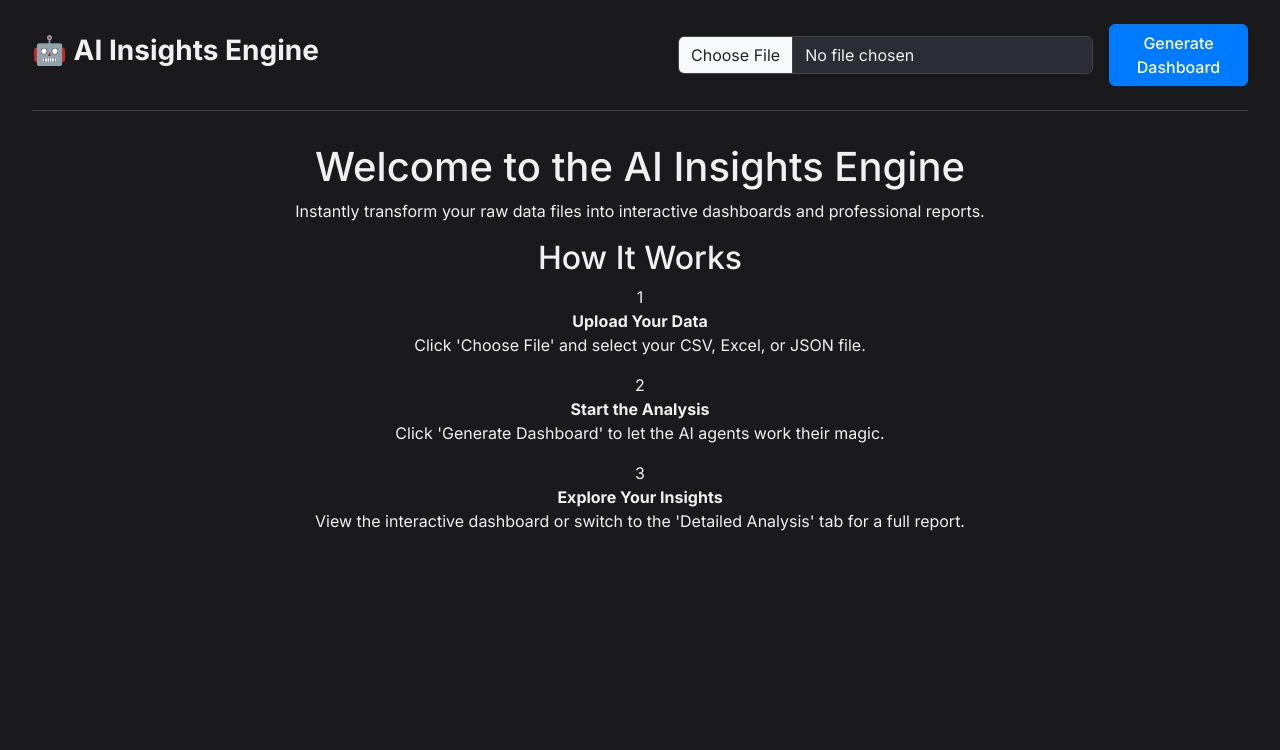
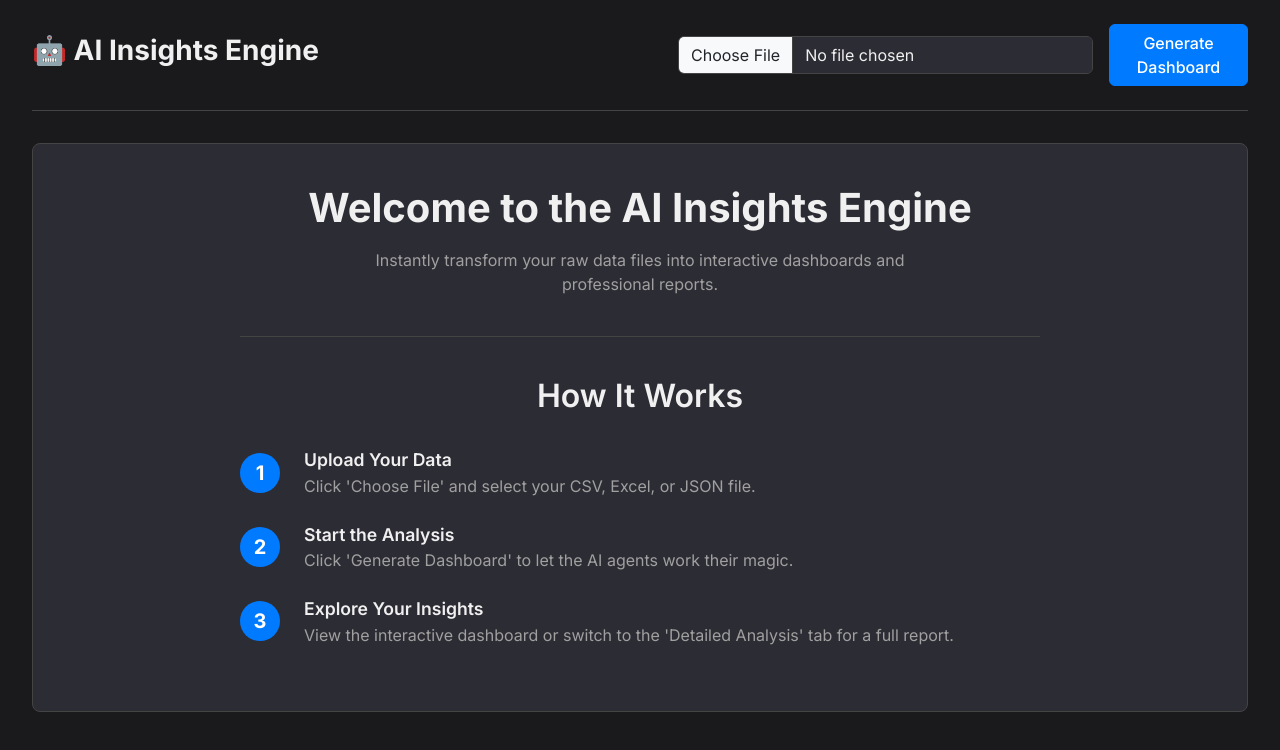
Before and after one commit to Rohit-Chatterjee08/sales-insight-engine, a plain HTML site: page frontend/index.html in a window 1280 px wide. Drawn offline with nearby package versions, Linux system fonts and the light colour scheme; a script that the page names is missing.

Commit message:
Update style.css

```diff
--- a/frontend/style.css
+++ b/frontend/style.css
@@ -73,6 +73,74 @@ main {
     justify-content: center;
     padding: 5rem;
 }
+
+/* --- THE FIX: Styles for the new Welcome / How-to-Use section --- */
+.welcome-card {
+    background-color: var(--card-color);
+    border: 1px solid var(--border-color);
+    border-radius: 8px;
+    padding: 2.5rem;
+}
+
+.welcome-title {
+    color: var(--text-color) !important;
+    font-weight: 700;
+}
+
+.welcome-subtitle {
+    color: var(--text-muted-color) !important;
+    max-width: 600px;
+    margin: 1rem auto 2rem auto;
+}
+
+.how-to-use {
+    text-align: left;
+    max-width: 800px;
+    margin: 2.5rem auto 0 auto;
+    border-top: 1px solid var(--border-color);
+    padding-top: 2.5rem;
+}
+
+.how-to-use-title {
+    text-align: center;
+    font-weight: 600;
+    color: var(--text-color) !important;
+    margin-bottom: 2rem;
+}
+
+.step {
+    display: flex;
+    align-items: center;
+    gap: 1.5rem;
+    margin-bottom: 1.5rem;
+}
+
+.step-number {
+    display: flex;
+    align-items: center;
+    justify-content: center;
+    width: 40px;
+    height: 40px;
+    border-radius: 50%;
+    background-color: var(--primary-color);
+    color: white;
+    font-weight: 700;
+    font-size: 1.25rem;
+    flex-shrink: 0;
+}
+
+/* --- THE VISIBILITY FIX --- */
+.step-text strong {
+    color: var(--text-color) !important;
+    font-weight: 600;
+    font-size: 1.1rem;
+}
+
+.step-text p {
+    color: var(--text-muted-color) !important;
+    margin-bottom: 0;
+}
+
 
 /* Tab Styles */
 .nav-tabs {
```
